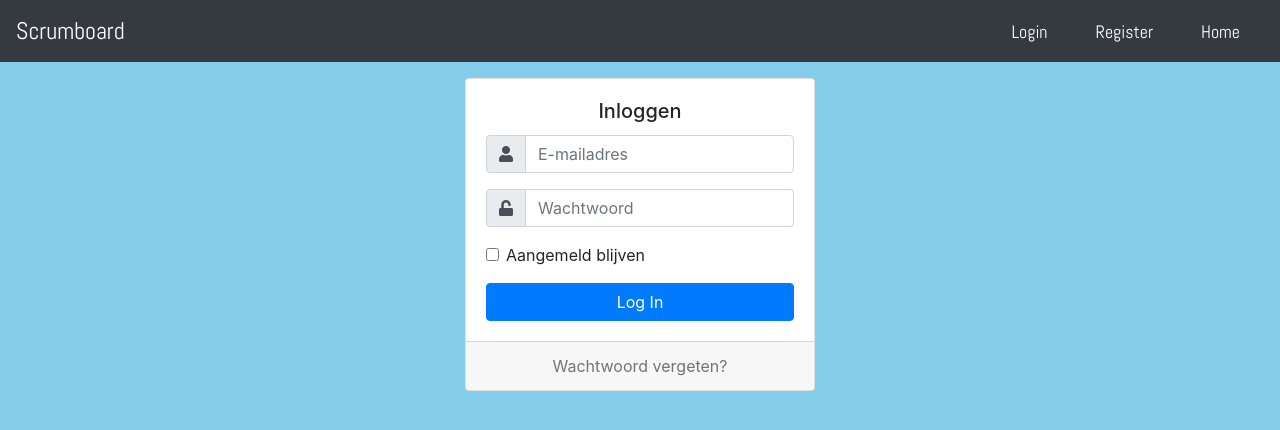
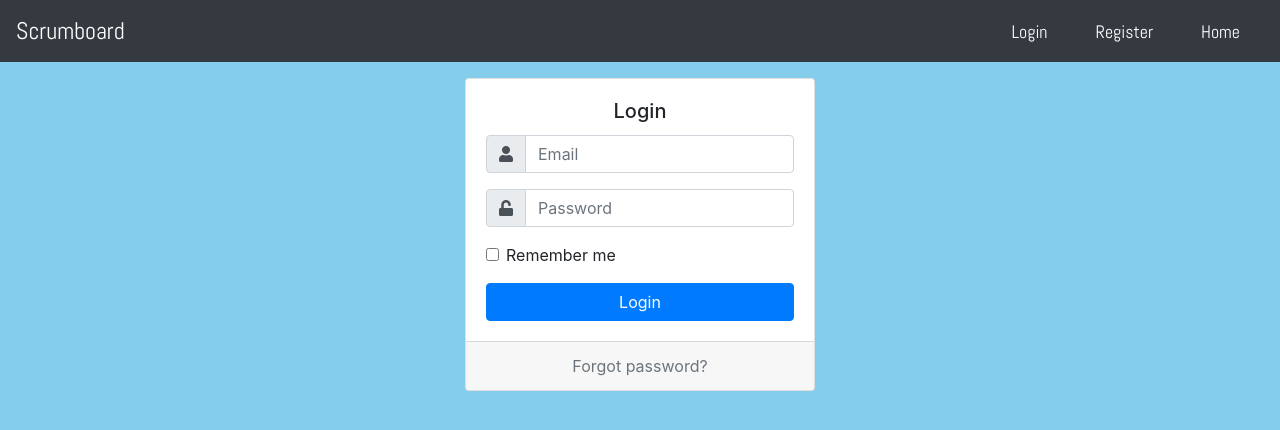
Before and after one commit to Scrumboard/Scrumboard, a Vue app in the folder scrumboard-web/: page /login in a window 1280 px wide. Shown: the top 430 px of the page. Built offline with nearby package versions, Linux system fonts and the light colour scheme.

Commit message:
translated login form

```diff
--- a/scrumboard-web/src/components/Login.vue
+++ b/scrumboard-web/src/components/Login.vue
@@ -8,7 +8,7 @@
 
           <div class="card mt-3">
             <div class="card-body">
-              <h5 class="card-title text-center">Inloggen</h5>
+              <h5 class="card-title text-center">Login</h5>
 
               <form>
                 <div class="form-group">
@@ -18,7 +18,7 @@
                         <i class="fas fa-user"></i>
                       </span>
                     </div>
-                    <input type="email" placeholder="E-mailadres" class="form-control">
+                    <input type="email" placeholder="Email" class="form-control">
                   </div>
                 </div>
 
@@ -29,7 +29,7 @@
                         <i class="fas fa-unlock"></i>
                       </span>
                     </div>
-                    <input type="password" placeholder="Wachtwoord" class="form-control">
+                    <input type="password" placeholder="Password" class="form-control">
                   </div>
                 </div>
 
@@ -37,18 +37,18 @@
                   <div class="form-check">
                     <input type="checkbox" class="form-check-input" id="remember">
                     <label for="remember" class="form-check-label">
-                      Aangemeld blijven
+                      Remember me
                     </label>
                   </div>
                 </div>
 
-                <button type="submit" class="btn btn-primary btn-block">Log In</button>
+                <button type="submit" class="btn btn-primary btn-block">Login</button>
               </form>
 
             </div>
 
             <div class="card-footer text-center text-muted">
-              <a>Wachtwoord vergeten?</a>
+              <a>Forgot password?</a>
             </div>
 
           </div>
```
